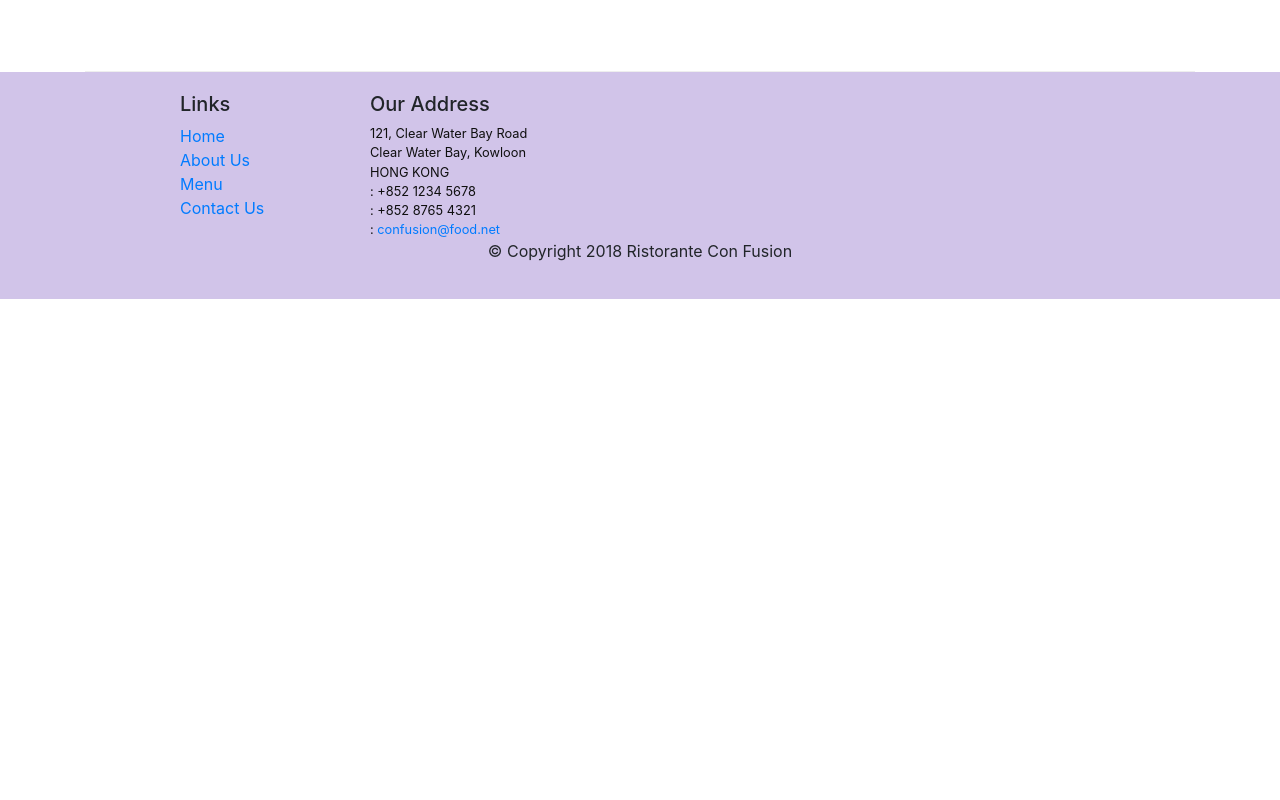
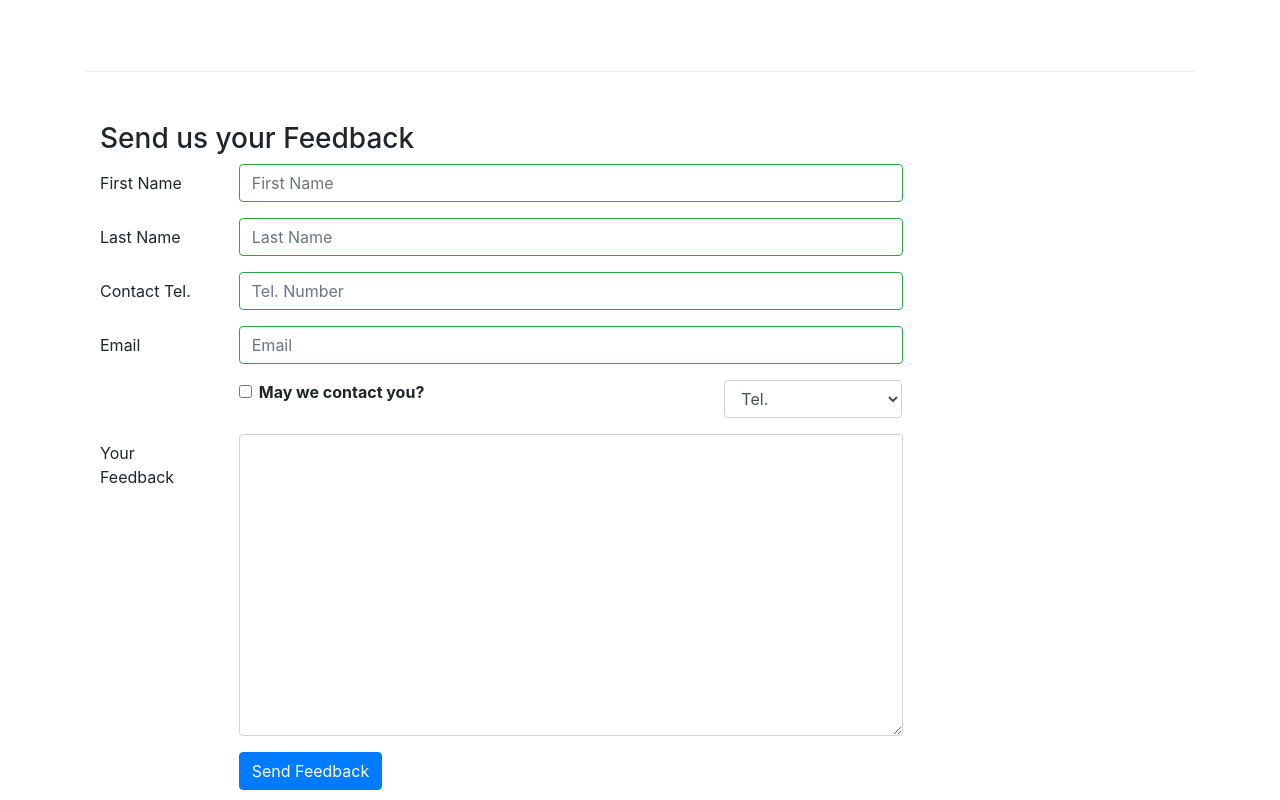
Before and after one commit to nimit9/restaurant, a React (Create React App) app: page /contactus in a window 1280 px wide. Shown: the part 800-1600 px from the top of the page. Before the commit the page ends 1099 px from the top, so only its background shows below. Built offline with nearby package versions, Linux system fonts and the light colour scheme; the HTML template or start-up script is replaced by a standard one.

Commit message:
controlled forms

```diff
--- a/src/components/ContactComponent.js
+++ b/src/components/ContactComponent.js
@@ -1,8 +1,83 @@
-import React from 'react';
-import { Breadcrumb, BreadcrumbItem } from 'reactstrap';
+import React, { Component } from 'react';
+import { Breadcrumb, BreadcrumbItem, Button, Form, FormGroup, Label, Input, Col, FormFeedback } from 'reactstrap';
 import { Link } from 'react-router-dom';
 
-function Contact(props) {
+class Contact extends Component {
+
+    constructor(props) {
+        super(props);
+
+        this.state = {
+            firstname: '',
+            lastname: '',
+            telnum: '',
+            email: '',
+            agree: false,
+            contactType: 'Tel.',
+            message: '',
+            touched: {
+                firstname: false,
+                lastname: false,
+                telnum:false,
+                email:false
+            }
+        };
+
+        this.handleInputChange = this.handleInputChange.bind(this);
+        this.handleSubmit = this.handleSubmit.bind(this);
+
+    }
+
+    handleInputChange(event) {
+        const target = event.target;
+        const value = target.type === 'checkbox' ? target.checked : target.value;
+        const name = target.name;
+
+        this.setState({
+          [name]: value
+        });
+    }
+
+    handleSubmit(event) {
+        console.log('Current State is: ' + JSON.stringify(this.state));
+        alert('Current State is: ' + JSON.stringify(this.state));
+        event.preventDefault();
+    }
+
+    handleBlur = (field) => (evt) => {
+        this.setState({
+            touched: { ...this.state.touched, [field]: true}
+        });
+    }
+
+    validate(firstname,lastname,telnum,email) {
+        const errors = {
+            firstname: '',
+            lastname: '',
+            telnum: '',
+            email: ''
+        }
+
+        if(this.state.touched.firstname && firstname.length <3)
+            errors.firstname = 'First Name should be >= 3 characters';
+        if(this.state.touched.lastname && lastname.length <3)
+            errors.lastname = 'Last Name should be >= 3 characters';
+
+        const reg = /^\d+$/;
+        if(this.state.touched.telnum && !reg.test(telnum))
+            errors.telnum = 'Tel. Number should be numeric only';
+        if(this.state.touched.email && email.split('').filter(x=> x === '@').length !== 1)
+            errors.email = 'Email should contain @';
+        return errors;
+
+
+    }
+
+
+
+    render() {
+
+        const errors = this.validate(this.state.firstname, this.state.lastname,this.state.telnum,this.state.email);
         return(
             <div className="container">
                 <div className="row">
@@ -41,8 +116,111 @@
                         </div>
                     </div>
                 </div>
+                <div className="row row-content">
+                   <div className="col-12">
+                      <h3>Send us your Feedback</h3>
+                   </div>
+                    <div className="col-12 col-md-9">
+                        <Form onSubmit={this.handleSubmit}>
+                        <FormGroup row>
+                                <Label htmlFor="firstname" md={2}>First Name</Label>
+                                <Col md={10}>
+                                    <Input type="text" id="firstname" name="firstname"
+                                        placeholder="First Name"
+                                        value={this.state.firstname}
+                                        valid={errors.firstname === ''}
+                                        invalid={errors.firstname !== ''}
+                                        onBlur={this.handleBlur('firstname')}
+                                        onChange={this.handleInputChange} />
+                                    <FormFeedback>{errors.firstname}</FormFeedback>
+                                </Col>
+                            </FormGroup>
+                            <FormGroup row>
+                                <Label htmlFor="lastname" md={2}>Last Name</Label>
+                                <Col md={10}>
+                                    <Input type="text" id="lastname" name="lastname"
+                                        placeholder="Last Name"
+                                        value={this.state.lastname}
+                                        valid={errors.lastname === ''}
+                                        invalid={errors.lastname !== ''}
+                                        onBlur={this.handleBlur('lastname')}
+                                        onChange={this.handleInputChange} />
+                                    <FormFeedback>{errors.lastname}</FormFeedback>
+                                </Col>
+                            </FormGroup>
+                            <FormGroup row>
+                                <Label htmlFor="telnum" md={2}>Contact Tel.</Label>
+                                <Col md={10}>
+                                    <Input type="tel" id="telnum" name="telnum"
+                                        placeholder="Tel. Number"
+                                        value={this.state.telnum}
+                                        valid={errors.telnum === ''}
+                                        invalid={errors.telnum !== ''}
+                                        onBlur={this.handleBlur('telnum')}
+                                        onChange={this.handleInputChange} />
+                                    <FormFeedback>{errors.telnum}</FormFeedback>
+                                </Col>
+                            </FormGroup>
+                            <FormGroup row>
+                                <Label htmlFor="email" md={2}>Email</Label>
+                                <Col md={10}>
+                                    <Input type="email" id="email" name="email"
+                                        placeholder="Email"
+                                        value={this.state.email}
+                                        valid={errors.email === ''}
+                                        invalid={errors.email !== ''}
+                                        onBlur={this.handleBlur('email')}
+                                        onChange={this.handleInputChange} />
+                                    <FormFeedback>{errors.email}</FormFeedback>
+                                </Col>
+                            </FormGroup>
+                            <FormGroup row>
+                                <Col md={{size: 6, offset: 2}}>
+                                    <FormGroup check>
+                                        <Label check>
+                                            <Input type="checkbox"
+                                                name="agree"
+                                                checked={this.state.agree}
+                                                onChange={this.handleInputChange} /> {' '}
+                                            <strong>May we contact you?</strong>
+                                        </Label>
+                                    </FormGroup>
+                                </Col>
+                                <Col md={{size: 3, offset: 1}}>
+                                    <Input type="select" name="contactType"
+                                            value={this.state.contactType}
+                                            onChange={this.handleInputChange}>
+                                        <option>Tel.</option>
+                                        <option>Email</option>
+                                    </Input>
+                                </Col>
+                            </FormGroup>
+                            <FormGroup row>
+                                <Label htmlFor="message" md={2}>Your Feedback</Label>
+                                <Col md={10}>
+                                    <Input type="textarea" id="message" name="message"
+                                        rows="12"
+                                        value={this.state.message}
+                                        onChange={this.handleInputChange}></Input>
+                                </Col>
+                            </FormGroup>
+                            <FormGroup row>
+                                <Col md={{size: 10, offset: 2}}>
+                                    <Button type="submit" color="primary">
+                                        Send Feedback
+                                    </Button>
+                                </Col>
+                            </FormGroup>
+                        </Form>
+                    </div>
+               </div>
             </div>
         );
+
+
+
+
+  }
 }
 
 export default Contact;
```
Lines whose indentation alone changed are shown as unchanged.
